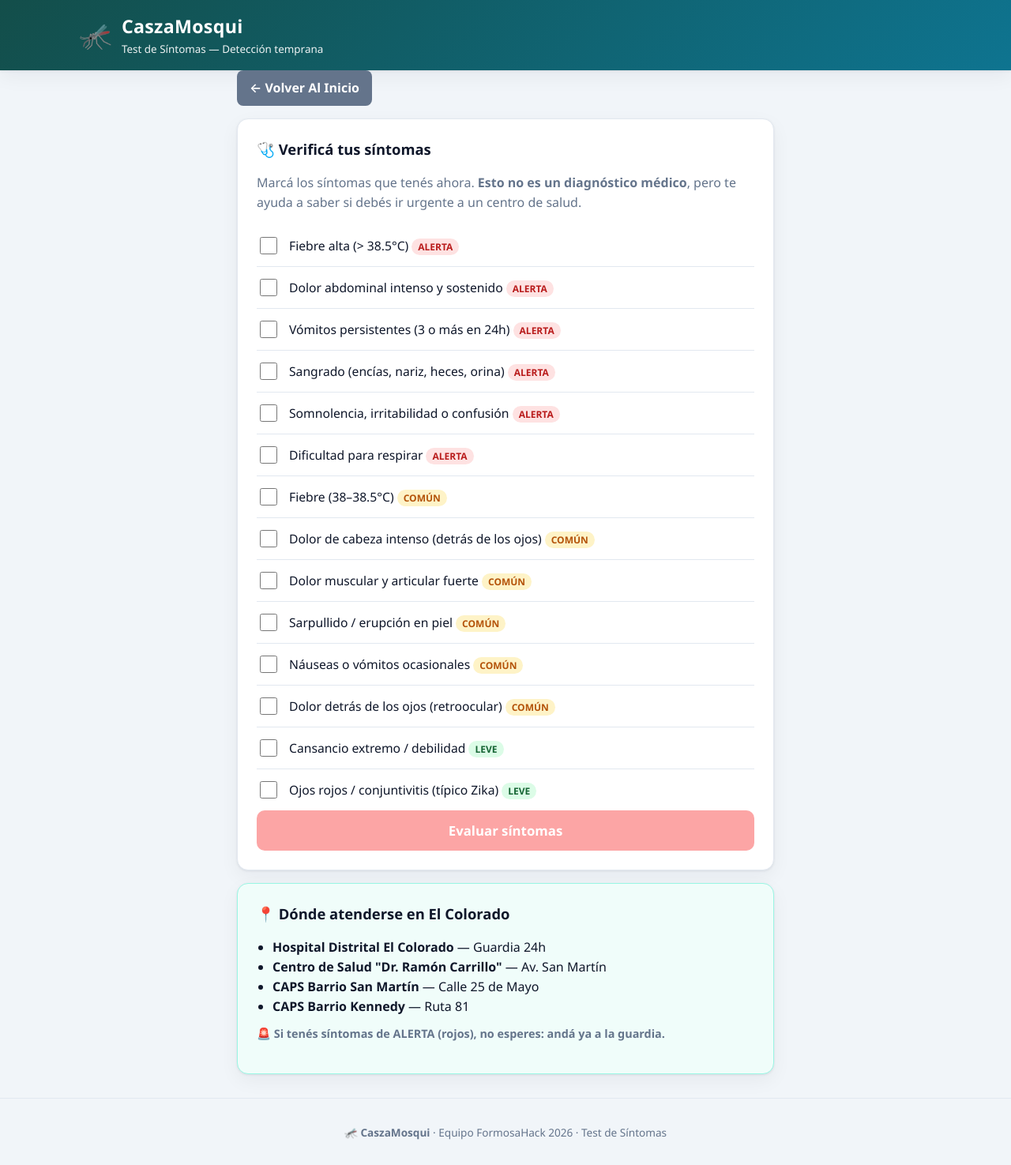
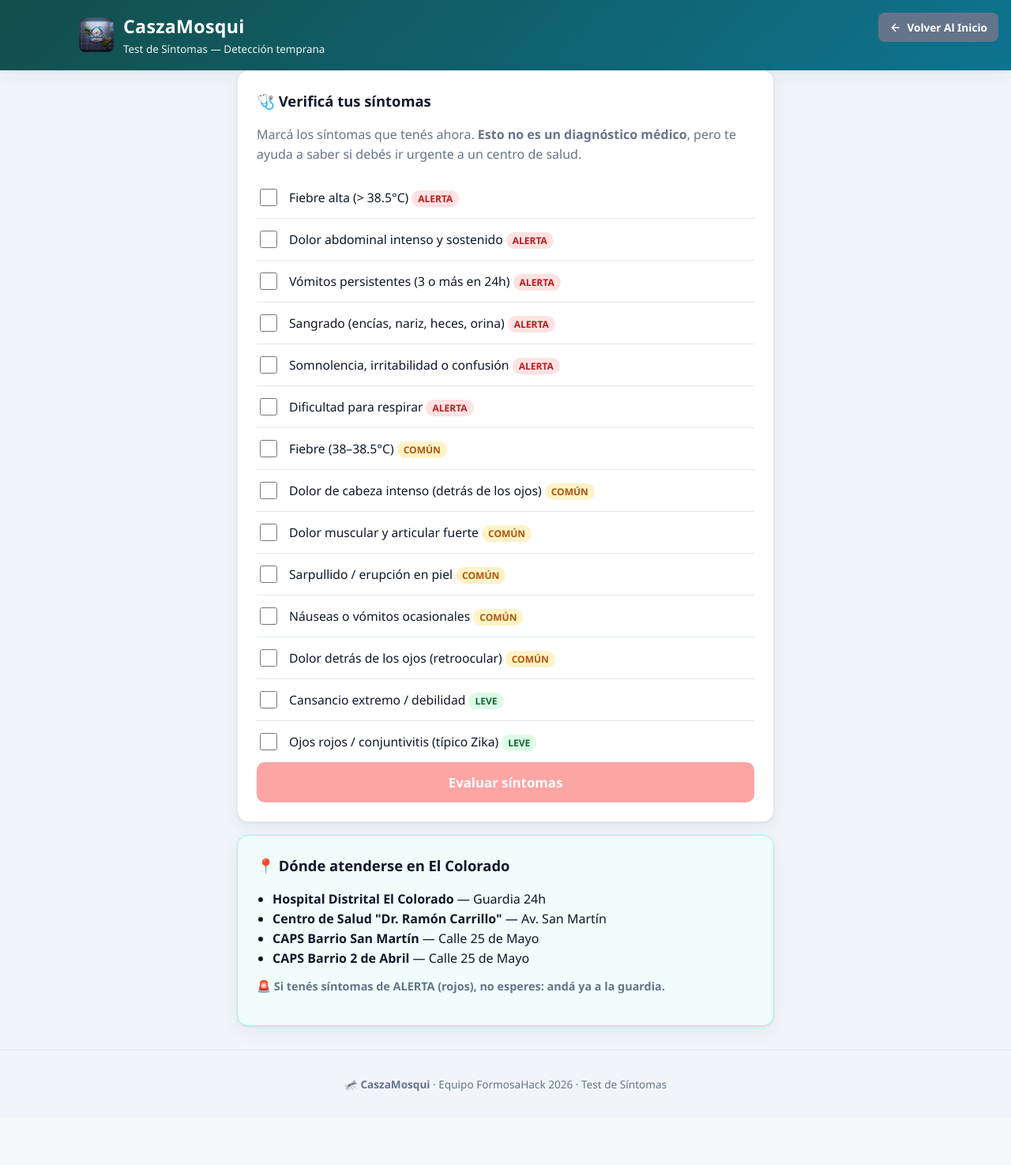
Before and after one commit to OcampoGuillermo/fsahackelcolorado1, a PHP site: page /formosahack-2026/test-sintomas.php in a window 1280 px wide. Shown: the whole page at 79% size. After the commit the page ends 1382 px from the top, so only its background shows below. Run offline with PHP 8.4, Linux system fonts and the light colour scheme.

Commit message:
feat: logo/favicon + volver btn esquina sup der + CAPS Barrio 2 de Abril

```diff
--- a/assets/css/styles.css
+++ b/assets/css/styles.css
@@ -49,6 +49,34 @@ body {
 }
 .topbar nav a:hover { background: rgba(255, 255, 255, .16); }
 .topbar nav a.active { background: rgba(255, 255, 255, .24); font-weight: 600; }
+
+/* ---------- Logo ---------- */
+.logo-img { width: 44px; height: 44px; border-radius: 8px; object-fit: cover; flex-shrink: 0; }
+
+/* ---------- Botón Volver Al Inicio (esquina superior derecha de cada panel) ---------- */
+.panel { position: relative; }
+.btn-volver-inicio {
+  position: absolute;
+  top: 16px;
+  right: 16px;
+  display: inline-flex;
+  align-items: center;
+  gap: 6px;
+  padding: 8px 14px;
+  font-size: .85rem;
+  font-weight: 600;
+  color: #fff;
+  background: var(--suave);
+  border: none;
+  border-radius: 8px;
+  cursor: pointer;
+  text-decoration: none;
+  transition: background .15s, transform .1s;
+  z-index: 10;
+}
+.btn-volver-inicio:hover { background: #475569; transform: translateY(-1px); }
+.btn-volver-inicio:active { transform: translateY(0); }
+.btn-volver-inicio svg { width: 16px; height: 16px; }
 
 /* ---------- Hero ---------- */
 .hero {
--- a/test-sintomas.php
+++ b/test-sintomas.php
@@ -11,6 +11,8 @@ require_once __DIR__ . '/inc/helpers.php';
   <meta charset="UTF-8">
   <meta name="viewport" content="width=device-width, initial-scale=1.0">
   <title>Test de Síntomas · <?= e(APP_NAME) ?></title>
+  <link rel="icon" href="<?= e(BASE_URL) ?>/assets/img/logo-casza.jpeg" type="image/jpeg">
+  <link rel="apple-touch-icon" href="<?= e(BASE_URL) ?>/assets/img/logo-casza.jpeg">
   <link rel="stylesheet" href="<?= e(BASE_URL) ?>/assets/css/styles.css">
   <style>
     .test-container { max-width: 720px; margin: 0 auto; }
@@ -32,10 +34,8 @@ require_once __DIR__ . '/inc/helpers.php';
     .resultado.ok { display: block; background: #f0fdf4; border: 2px solid var(--verde); color: #166534; }
     .resultado h2 { margin: 0 0 12px; font-size: 1.4rem; }
     .resultado p { margin: 0 0 16px; font-size: 1rem; line-height: 1.6; }
-    .resultado .btn-volver { background: var(--acento); color: #fff; padding: 12px 24px; border-radius: 8px; text-decoration: none; font-weight: 600; display: inline-block; transition: background .15s; }
-    .resultado .btn-volver:hover { background: var(--acento-oscuro); }
-    .btn-volver-inicio { display: inline-block; margin-bottom: 16px; padding: 10px 16px; background: var(--suave); color: #fff; text-decoration: none; border-radius: 8px; font-weight: 600; transition: background .15s; }
-    .btn-volver-inicio:hover { background: #475569; }
+
+
     @keyframes fadeIn { from { opacity: 0; transform: translateY(8px); } to { opacity: 1; transform: none; } }
   </style>
 </head>
@@ -44,7 +44,7 @@ require_once __DIR__ . '/inc/helpers.php';
 <header class="topbar">
   <div class="container">
     <div class="brand">
-      <span class="logo">🦟</span>
+      <img src="<?= e(BASE_URL) ?>/assets/img/logo-casza.jpeg" alt="<?= e(APP_NAME) ?>" class="logo-img">
       <div>
         <h1><?= e(APP_NAME) ?></h1>
         <p>Test de Síntomas — Detección temprana</p>
@@ -55,7 +55,10 @@ require_once __DIR__ . '/inc/helpers.php';
 
 <main class="container test-container">
 
-  <a href="<?= e(BASE_URL) ?>/" class="btn-volver-inicio">← Volver Al Inicio</a>
+  <a href="<?= e(BASE_URL) ?>/" class="btn-volver-inicio">
+      <svg viewBox="0 0 24 24" fill="none" stroke="currentColor" stroke-width="2" aria-hidden="true"><path d="M19 12H5M12 19l-7-7 7-7"/></svg>
+      Volver Al Inicio
+    </a>
 
   <section class="test-card">
     <h3>🩺 Verificá tus síntomas</h3>
@@ -140,7 +143,7 @@ require_once __DIR__ . '/inc/helpers.php';
       <li><strong>Hospital Distrital El Colorado</strong> — Guardia 24h</li>
       <li><strong>Centro de Salud "Dr. Ramón Carrillo"</strong> — Av. San Martín</li>
       <li><strong>CAPS Barrio San Martín</strong> — Calle 25 de Mayo</li>
-      <li><strong>CAPS Barrio Kennedy</strong> — Ruta 81</li>
+      <li><strong>CAPS Barrio 2 de Abril</strong> — Calle 25 de Mayo</li>
     </ul>
     <p style="margin-top: 12px; font-size: .9rem; color: var(--suave);">
       🚨 <strong>Si tenés síntomas de ALERTA (rojos), no esperes: andá ya a la guardia.</strong>
@@ -180,7 +183,10 @@ require_once __DIR__ . '/inc/helpers.php';
            (dengue grave / shock).<br>
            No te automediques. No esperes a que pase.<br>
            <strong>Andá YA a la guardia más cercana.</strong></p>
-        <a href="${window.BASE_URL || '/formosahack-2026'}/" class="btn-volver">Volver al inicio</a>`;
+        <a href="${window.BASE_URL || '/formosahack-2026'}/" class="btn-volver-inicio">
+      <svg viewBox="0 0 24 24" fill="none" stroke="currentColor" stroke-width="2" aria-hidden="true"><path d="M19 12H5M12 19l-7-7 7-7"/></svg>
+      Volver Al Inicio
+    </a>`;
     } else if (total >= 3) {
       res.className = 'resultado alerta';
       res.innerHTML = `
@@ -188,7 +194,10 @@ require_once __DIR__ . '/inc/helpers.php';
         <p>Tenés <strong>${total} síntoma(s)</strong> compatibles con dengue/zika/chikungunya.
            Aunque no tengas signos de alarma, <strong>requerís evaluación médica</strong>
            para confirmar y recibir tratamiento.</p>
-        <a href="${window.BASE_URL || '/formosahack-2026'}/" class="btn-volver">Volver al inicio</a>`;
+        <a href="${window.BASE_URL || '/formosahack-2026'}/" class="btn-volver-inicio">
+      <svg viewBox="0 0 24 24" fill="none" stroke="currentColor" stroke-width="2" aria-hidden="true"><path d="M19 12H5M12 19l-7-7 7-7"/></svg>
+      Volver Al Inicio
+    </a>`;
     } else if (total > 0) {
       res.className = 'resultado ok';
       res.innerHTML = `
@@ -196,14 +205,20 @@ require_once __DIR__ . '/inc/helpers.php';
         <p>Tenés <strong>${total} síntoma(s)</strong> leves. Podría ser inicio de dengue u otra enfermedad.
            <strong>Controlá tu temperatura</strong> y si aparece fiebre alta o alguno de los
            síntomas de ALERTA (rojos), <strong>andá al centro de salud</strong>.</p>
-        <a href="${window.BASE_URL || '/formosahack-2026'}/" class="btn-volver">Volver al inicio</a>`;
+        <a href="${window.BASE_URL || '/formosahack-2026'}/" class="btn-volver-inicio">
+      <svg viewBox="0 0 24 24" fill="none" stroke="currentColor" stroke-width="2" aria-hidden="true"><path d="M19 12H5M12 19l-7-7 7-7"/></svg>
+      Volver Al Inicio
+    </a>`;
     } else {
       res.className = 'resultado ok';
       res.innerHTML = `
         <h2>👍 Sin síntomas marcados</h2>
         <p>No seleccionaste ningún síntoma. Seguí usando repelente, descacharrando
            y participando en CaszaMosqui reportando criaderos.</p>
-        <a href="${window.BASE_URL || '/formosahack-2026'}/" class="btn-volver">Volver al inicio</a>`;
+        <a href="${window.BASE_URL || '/formosahack-2026'}/" class="btn-volver-inicio">
+      <svg viewBox="0 0 24 24" fill="none" stroke="currentColor" stroke-width="2" aria-hidden="true"><path d="M19 12H5M12 19l-7-7 7-7"/></svg>
+      Volver Al Inicio
+    </a>`;
     }
   });
 </script>
```
Also changed, not shown: index.php (+27 -7 lines), assets/img/logo-casza.jpeg (added).
